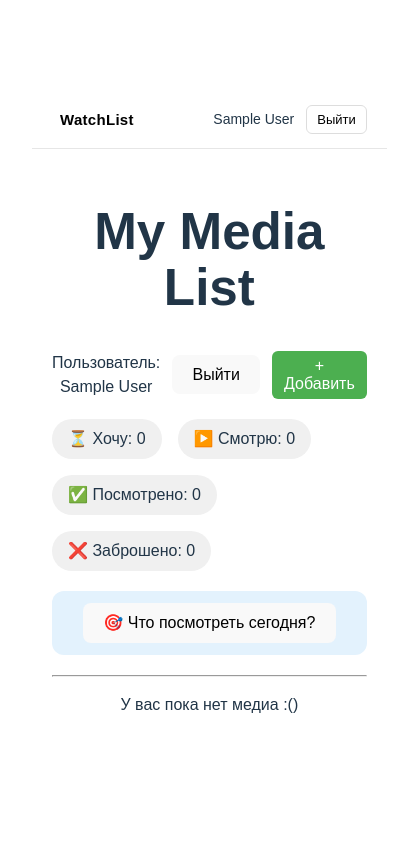
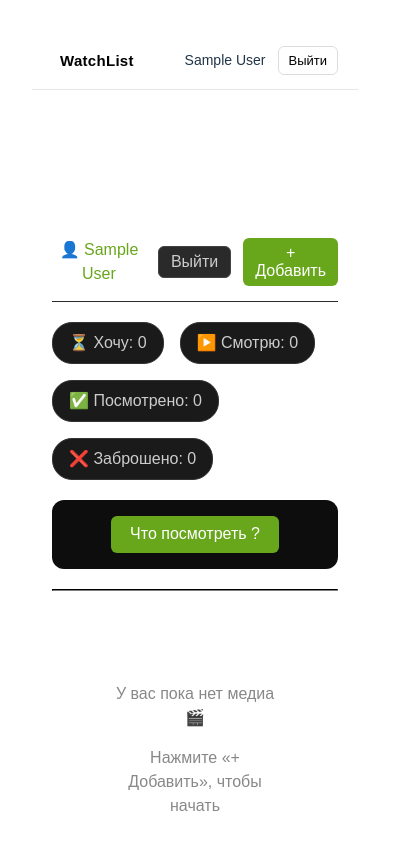
Before and after one commit to katapon-0/educational, a Vue app: page / in a window 390 px wide. Shown: the top 850 px of the page, 419 px wide, since content can reach past the window. Built offline with nearby package versions, Linux system fonts and the light colour scheme; sample sign-in values are in the browser's storage.

Commit message:
Стилизация адаптивная

```diff
--- a/src/components/media/mediaCard.vue
+++ b/src/components/media/mediaCard.vue
@@ -73,7 +73,7 @@ function isOverdue() {
       <!-- ПРОГРЕСС -->
       <!-- ========================= -->
       <p v-if="item.type === 'series'">
-        📺 Прогресс: {{ item.progress }} / {{ item.totalEpisodes }}
+        Прогресс: {{ item.progress }} / {{ item.totalEpisodes }}
         <!-- ДОБАВЛЕНО 2: кнопка прогресса -->
         <button @click="incProgress" :disabled="item.progress >= item.totalEpisodes">+</button>
       </p>
@@ -117,7 +117,6 @@ function isOverdue() {
 }
 
 .card:hover {
-  transform: translateY(-2px);
   border-color: #68a61c;
 }
 
@@ -153,9 +152,7 @@ function isOverdue() {
 }
 
 .buttons button {
-  padding: 4px 8px;
-  font-size: 12px;
-  border-radius: 4px;
+  border-radius: 20px;
   cursor: pointer;
   transition: all 0.2s;
 }
--- a/src/components/pages/HomePage.vue
+++ b/src/components/pages/HomePage.vue
@@ -1,17 +1,15 @@
 <script setup>
 import { computed } from "vue"
 import { useRouter } from "vue-router"
-
 import { useUsers } from "../../composables/useUsers"
 import MediaList from "../Media/MediaList.vue"
-
 import { useMedia } from "../../composables/useMedia"
 import { ref } from "vue"
 import AddItemModal from "../Media/AddItemModal.vue"
 
 const router = useRouter()
 const { currentUser, logout } = useUsers()
-const { getStats, getSuggestion, statusLabels } = useMedia()
+const { getStats, getSuggestion } = useMedia()
 
 const userName = computed(function() {
   return currentUser.value?.name || currentUser.value?.login
@@ -21,12 +19,10 @@ const userMedia = computed(function() {
   return currentUser.value?.media ?? []
 })
 
-// ДОБАВЛЕНО 2: статистика
 const stats = computed(function() {
   return getStats(userMedia.value)
 })
 
-// ДОБАВЛЕНО 2: рекомендация
 const suggestion = ref(null)
 const addModalVisible = ref(false)
 
@@ -53,51 +49,22 @@ function closeAddModal() {
 
 <template>
   <div class="home">
-
-        <!-- ========================= -->
-        <!-- ЕСЛИ НЕТ ПОЛЬЗОВАТЕЛЯ -->
-        <!-- ========================= -->
-
     <div v-if="!currentUser">
       <h2>Вы не авторизованы</h2>
       <p>Пожалуйста, войдите в систему</p>
-            <button @click="goLogin">
-                Перейти к входу
-            </button>
+      <button @click="goLogin" class="btn-primary">Перейти к входу</button>
     </div>
 
-
-
-        <!-- ========================= -->
-        <!-- ОСНОВНОЙ UI -->
-        <!-- ========================= -->
-
     <div v-else>
-
-            <!-- HEADER -->
       <header class="header">
-
         <h1>My Media List</h1>
-
         <div class="user-info">
-
-                    <span>
-                        Пользователь: {{ userName }}
-                    </span>
-
-                    <button @click="handleLogout">
-                        Выйти
-                    </button>
-
-                    <button @click="openAddModal" class="add-btn">+ Добавить</button>
-
+          <span class="username">👤 {{ userName }}</span>
+          <button @click="handleLogout" class="btn-logout">Выйти</button>
+          <button @click="openAddModal" class="btn-add">+ Добавить</button>
         </div>
-
       </header>
 
-            <!-- ========================= -->
-            <!-- ДОБАВЛЕНО 2: МИНИ-СТАТИСТИКА -->
-            <!-- ========================= -->
       <div class="stats">
         <div class="stat-card">⏳ Хочу: {{ stats.want }}</div>
         <div class="stat-card">▶️ Смотрю: {{ stats.watching }}</div>
@@ -105,40 +72,35 @@ function closeAddModal() {
         <div class="stat-card">❌ Заброшено: {{ stats.abandoned }}</div>
       </div>
 
-            <!-- ========================= -->
-            <!-- ДОБАВЛЕНО: "ЧТО ПОСМОТРЕТЬ СЕГОДНЯ" -->
-            <!-- ========================= -->
       <div class="suggestion">
-                <button @click="refreshSuggestion">🎯 Что посмотреть сегодня?</button>
+        <button @click="refreshSuggestion" class="btn-suggestion">Что посмотреть ?</button>
         <div v-if="suggestion" class="suggestion-card">
           <strong>{{ suggestion.title }}</strong> ({{ suggestion.type === "series" ? "Сериал" : "Фильм" }})
           <span v-if="suggestion.watchDate"> — 📅 {{ new Date(suggestion.watchDate).toLocaleDateString() }}</span>
-                <button @click="router.push('/media/' + suggestion.id)">Перейти</button>
+          <button @click="router.push('/media/' + suggestion.id)" class="btn-link">Перейти</button>
         </div>
       </div>
 
-            <hr />
+      <hr class="divider" />
 
-            <!-- ПУСТОЕ СОСТОЯНИЕ -->
-            <div v-if="!userMedia.length">
-                <p>У вас пока нет медиа :()</p>
+      <div v-if="!userMedia.length" class="empty-state">
+        <p>У вас пока нет медиа 🎬</p>
+        <p>Нажмите «+ Добавить», чтобы начать</p>
       </div>
 
-            <!-- СПИСОК -->
-            <MediaList v-else  />
+      <MediaList v-else />
 
-            <!-- ДОБАВЛЕНО: МОДАЛЬНОЕ ОКНО ДОБАВЛЕНИЯ -->
       <AddItemModal v-if="addModalVisible" @close="closeAddModal" />
-
     </div>
-
   </div>
 </template>
 
 <style scoped>
 .home {
   padding: 20px;
-  font-family: Arial;
+  color: #ffffff;
+  font-family: Arial, sans-serif;
+  min-height: 100vh;
 }
 
 .header {
@@ -146,6 +108,15 @@ function closeAddModal() {
   justify-content: space-between;
   align-items: center;
   flex-wrap: wrap;
+  gap: 15px;
+  margin-bottom: 20px;
+  padding-bottom: 15px;
+  border-bottom: 1px solid #2a2a2a;
+}
+
+.header h1 {
+  margin: 0;
+  color: #ffffff;
 }
 
 .user-info {
@@ -154,12 +125,38 @@ function closeAddModal() {
   align-items: center;
 }
 
-.add-btn {
-  background: #4caf50;
+.username {
+  color: #68a61c;
+}
+
+.btn-logout {
+  background: #2a2a2a;
+  color: #ccc;
+  border: 1px solid #444;
+  padding: 6px 12px;
+  border-radius: 6px;
+  cursor: pointer;
+  transition: all 0.2s;
+}
+
+.btn-logout:hover {
+  background: #3a3a3a;
+  color: #fff;
+}
+
+.btn-add {
+  background: #68a61c;
   color: white;
   border: none;
   padding: 6px 12px;
   border-radius: 6px;
+  cursor: pointer;
+  transition: all 0.2s;
+}
+
+.btn-add:hover {
+  background: #4c7a14;
+  transform: translateY(-1px);
 }
 
 .stats {
@@ -170,26 +167,78 @@ function closeAddModal() {
 }
 
 .stat-card {
-  background: #f0f0f0;
+  background: #1a1a1a;
   padding: 8px 16px;
   border-radius: 20px;
+  border: 1px solid #333;
+  color: #ccc;
 }
 
 .suggestion {
-  background: #e3f2fd;
-  padding: 12px;
+  background: #0d0d0d;
+  padding: 16px;
   border-radius: 12px;
   margin-bottom: 20px;
 }
 
+.btn-suggestion {
+  background: #68a61c;
+  color: white;
+  border: none;
+  border-radius: 6px;
+  cursor: pointer;
+  font-size: 16px;
+}
+
+.btn-suggestion:hover {
+  background: #4c7a14;
+}
+
 .suggestion-card {
-  margin-top: 8px;
+  margin-top: 12px;
   display: flex;
   gap: 12px;
   align-items: center;
+  flex-wrap: wrap;
+  padding: 15px;
+  background: #1a1a1a;
+  border-radius: 8px;
 }
 
-.suggestion button {
-  margin-left: auto;
+.btn-link {
+  color: #ccc;
+  border: none;
+  padding: 8px 16px;
+  cursor: pointer;
+  background: #0d0d0d;
+}
+
+.btn-link:hover {
+  color: #fff;
+  background: #68a61c;
+}
+
+.divider {
+  border-color: #2a2a2a;
+  margin: 15px 0;
+}
+
+.empty-state {
+  text-align: center;
+  padding: 60px;
+  color: #888;
+}
+
+.btn-primary {
+  background: #68a61c;
+  color: white;
+  border: none;
+  padding: 10px 20px;
+  border-radius: 6px;
+  cursor: pointer;
+}
+
+.btn-primary:hover {
+  background: #4c7a14;
 }
 </style>
--- a/src/components/pages/MediaPage.vue
+++ b/src/components/pages/MediaPage.vue
@@ -187,23 +187,36 @@ function goBack() {
     flex-direction: column;
     gap: 20px;
 
-    font-family: Arial;
+    font-family: Arial, sans-serif;
+    color: #ffffff;
 }
 
 
 .page>button {
     align-self: flex-start;
     cursor: pointer;
+    background: #1a1a1a;
+  border: 1px solid #333;
+  color: #ccc;
+  padding: 6px 12px;
+  border-radius: 6px;
+}
+
+.page > button:hover {
+  background: #2a2a2a;
+  border-color: #68a61c;
 }
 
 .page h1,
 .page h2 {
     margin: 0;
+    color: #ffffff;
 }
 
 
 .page p {
     margin: 4px 0;
+    color: #ccc;
 }
 
 
@@ -211,7 +224,6 @@ function goBack() {
     display: flex;
     flex-wrap: wrap;
     gap: 10px;
-
     margin-top: 12px;
 }
 
@@ -221,11 +233,16 @@ function goBack() {
     width: 100%;
     padding: 8px;
     margin: 6px 0;
-
-    border: 1px solid #ddd;
+    border: 1px solid #333;
     border-radius: 6px;
+    background: #1a1a1a;
+    color: #ffffff;
 }
 
+.page input:focus, .page select:focus {
+  outline: none;
+  border-color: #68a61c;
+}
 
 .page .edit-group {
     display: flex;
--- a/src/style.css
+++ b/src/style.css
@@ -46,16 +46,10 @@ button {
   cursor: pointer;
   transition: border-color 0.25s;
 }
-button:hover {
-  border-color: #646cff;
-}
-button:focus,
-button:focus-visible {
-  outline: 4px auto -webkit-focus-ring-color;
-}
 
 .card {
   padding: 2em;
+  background: #0d0d0d;
 }
 
 #app {
```
Also changed, not shown: src/components/media/MediaList.vue (+52 -54 lines). Lines whose indentation alone changed are shown as unchanged.
